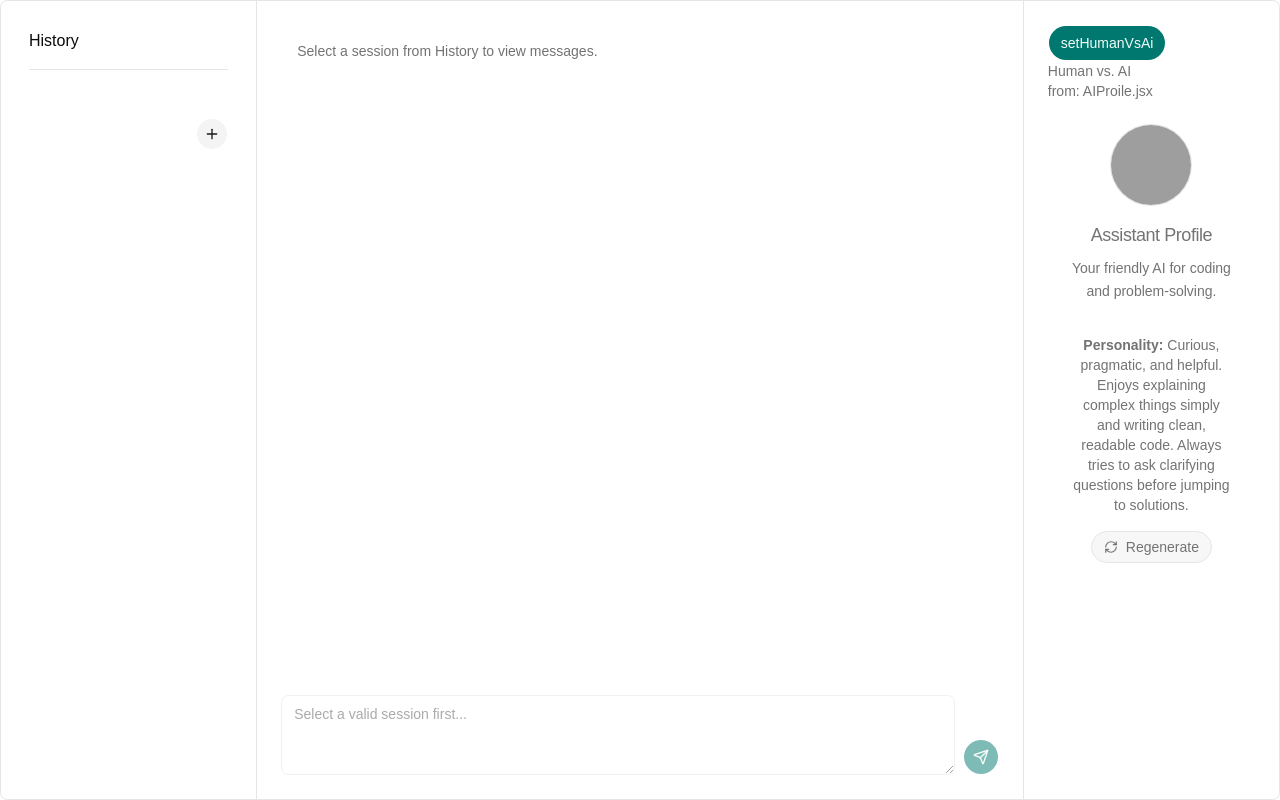
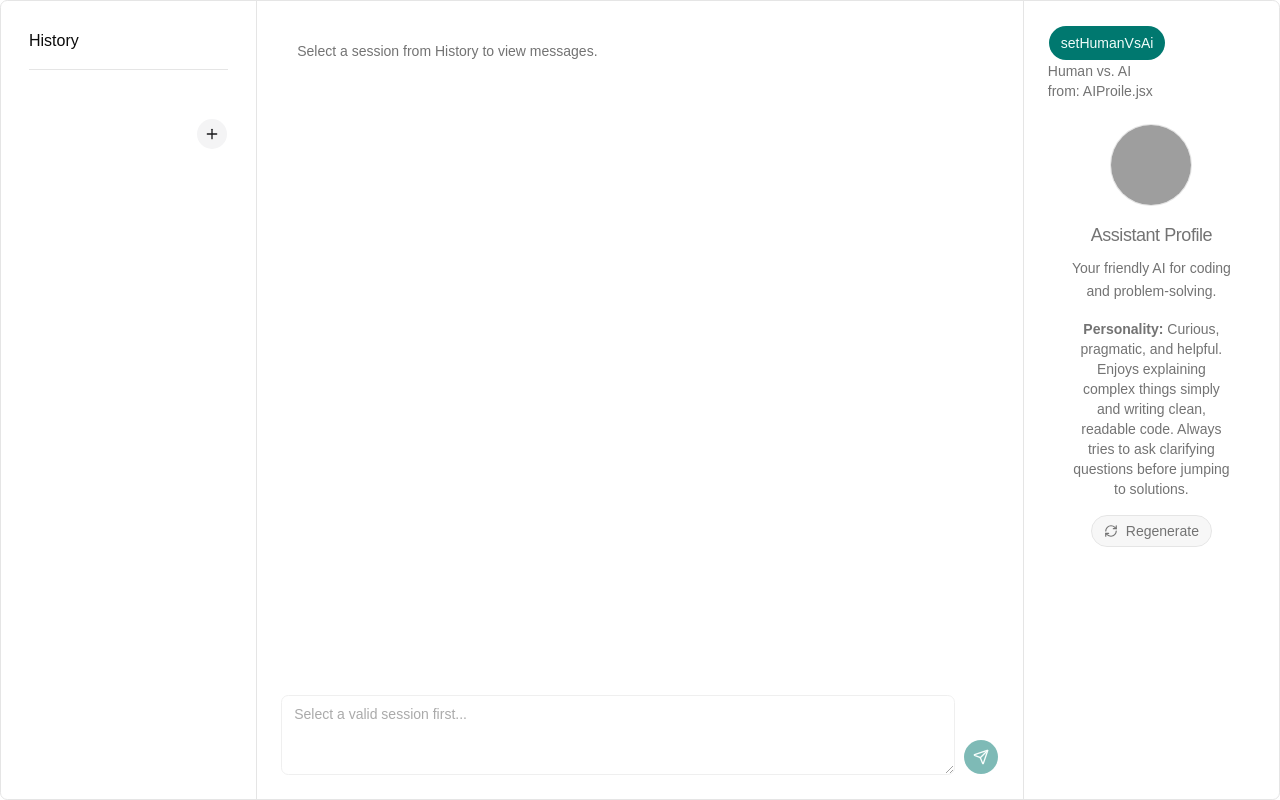
Before and after one commit to csabika98/ConvoVault, a React (Vite) app: page / in a window 1280 px wide. Built offline with nearby package versions, Linux system fonts and the light colour scheme; grey boxes are pictures that could not be loaded.

Commit message:
remove a top padding

```diff
--- a/src/components/Profile/AIProfile.jsx
+++ b/src/components/Profile/AIProfile.jsx
@@ -32,8 +32,7 @@
             Your friendly AI for coding and problem‑solving.
           </EmptyDescription>
         </EmptyHeader>
-
-        <EmptyContent className="flex flex-col gap-4 pt-4 text-sm text-muted-foreground">
+        <EmptyContent className="flex flex-col gap-4 text-sm text-muted-foreground">
           <p>
             <strong>Personality:</strong> {personality}
           </p>
```
